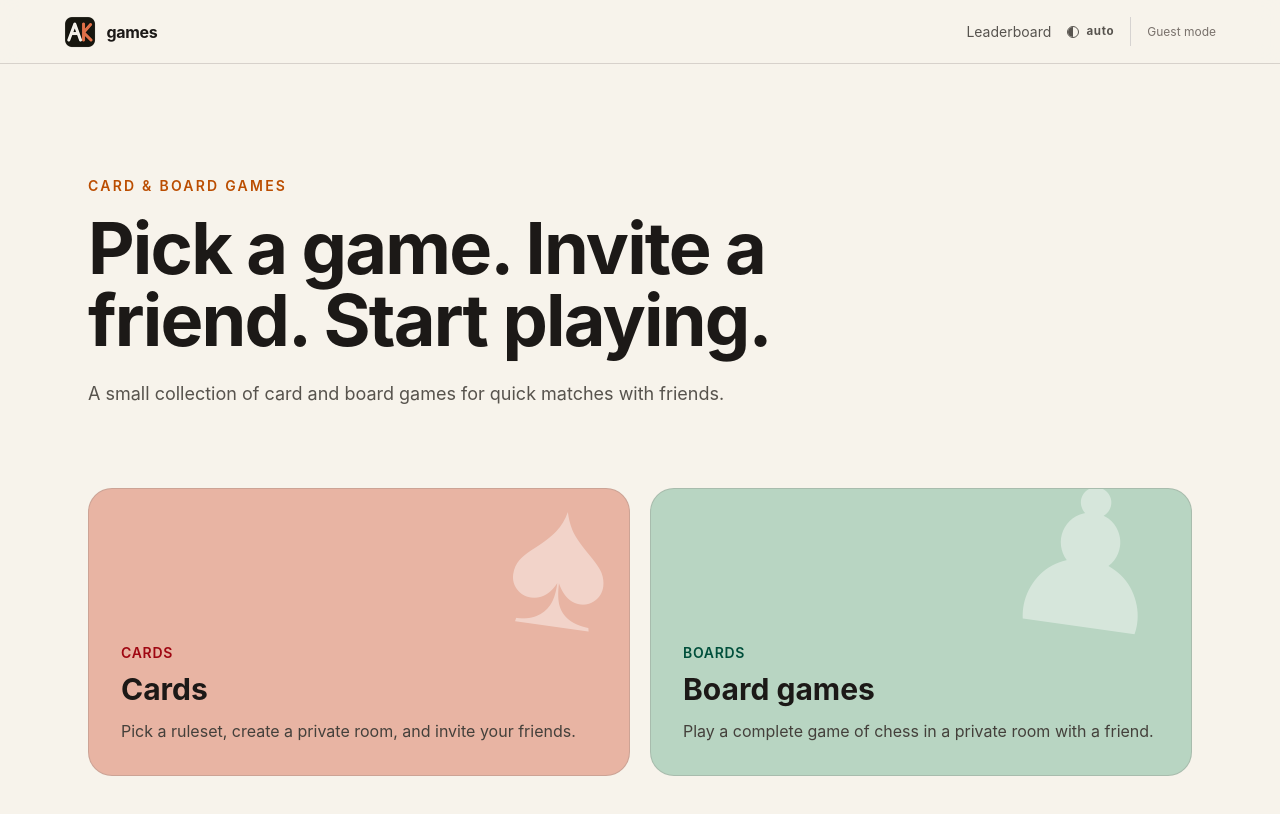
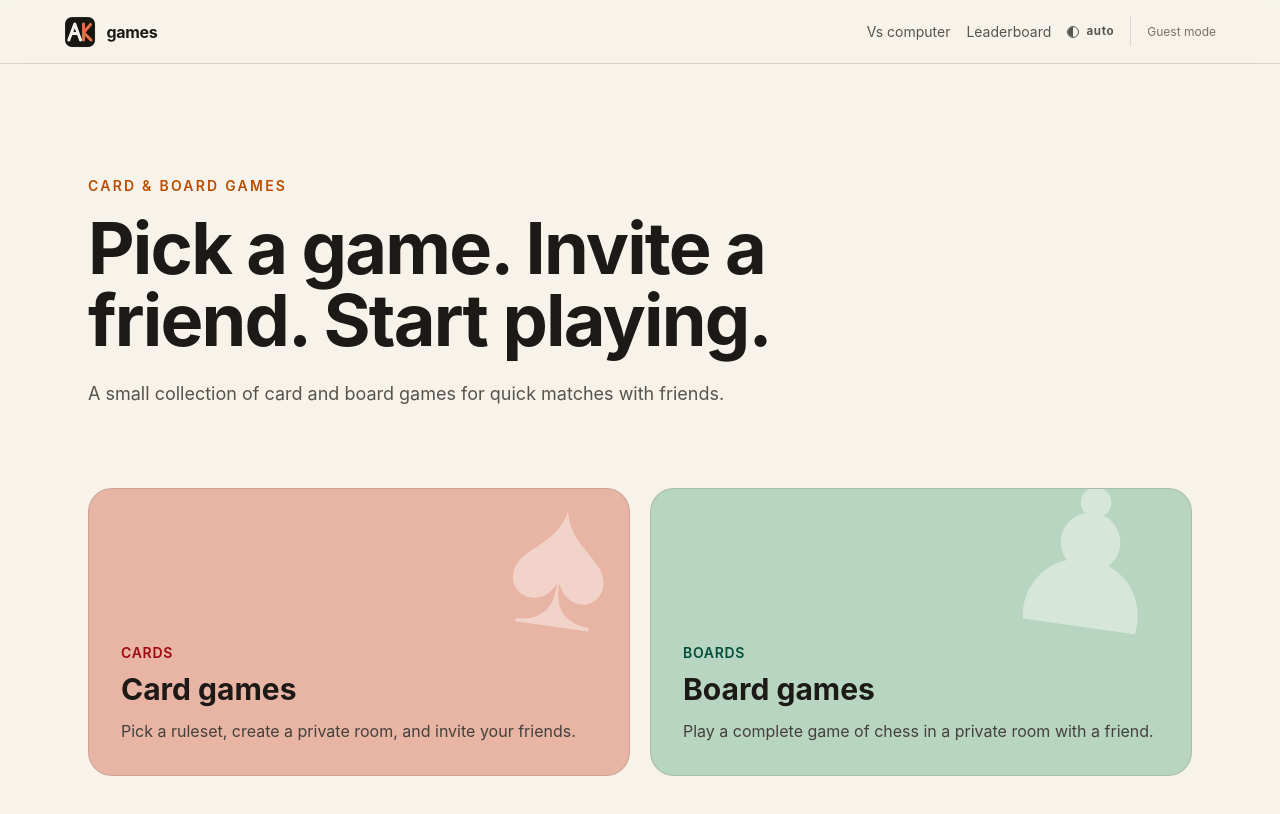
Before and after one commit to alkval/games-platform, a React (Vite) app: page / in a window 1280 px wide. Shown: the top 814 px of the page. Built offline with nearby package versions, Linux system fonts and the light colour scheme; no server answers; what boardgame.io would draw is missing.

Commit message:
Add local computer practice modes

```diff
--- a/src/client/App.tsx
+++ b/src/client/App.tsx
@@ -10,6 +10,7 @@ import { WarRoomPage } from './pages/WarRoomPage';
 import { ChessPage } from './pages/ChessPage';
 import { LeaderboardPage } from './pages/LeaderboardPage';
 import { PublicProfilePage } from './pages/PublicProfilePage';
+import { PracticePage } from './pages/PracticePage';
 
 export function App() {
   return (
@@ -24,6 +25,7 @@ export function App() {
         <Route path="/boardgames/chess" element={<ChessPage />} />
         <Route path="/leaderboard" element={<LeaderboardPage />} />
         <Route path="/players/:playerId" element={<PublicProfilePage />} />
+        <Route path="/practice" element={<PracticePage />} />
         <Route path="/profile" element={<ProfilePage />} />
       </Routes>
     </>
--- a/src/client/components/SiteHeader.tsx
+++ b/src/client/components/SiteHeader.tsx
@@ -12,6 +12,7 @@ export function SiteHeader() {
         <span>games</span>
       </Link>
       <nav className="flex items-center gap-4 text-sm">
+        <Link className="header-link" to="/practice">Vs computer</Link>
         <Link className="header-link" to="/leaderboard">Leaderboard</Link>
         <ThemeToggle />
         {!loading && user ? (
--- a/src/client/pages/HomePage.tsx
+++ b/src/client/pages/HomePage.tsx
@@ -17,7 +17,7 @@ export function HomePage() {
           <span className="portal-mark" aria-hidden="true">&spades;</span>
           <div>
             <p className="text-sm font-semibold uppercase tracking-wider text-red-800">Cards</p>
-            <h2 className="mt-2 text-3xl font-bold">Cards</h2>
+            <h2 className="mt-2 text-3xl font-bold">Card games</h2>
             <p className="mt-3 text-stone-700">Pick a ruleset, create a private room, and invite your friends.</p>
           </div>
         </Link>
--- /dev/null
+++ b/src/client/pages/PracticePage.tsx
@@ -0,0 +1,98 @@
+import { MCTSBot, RandomBot } from 'boardgame.io/ai';
+import { Local } from 'boardgame.io/multiplayer';
+import { Client } from 'boardgame.io/react';
+import { useMemo, useState } from 'react';
+import { Link, useSearchParams } from 'react-router-dom';
+import { getGame, listGames } from '../../games/registry';
+
+type Difficulty = 'easy' | 'normal' | 'hard';
+type BotOptions = ConstructorParameters<typeof MCTSBot>[0];
+class NormalBot extends MCTSBot {
+  constructor(options: BotOptions) { super({ ...options, iterations: 60, playoutDepth: 24 }); this.setOpt('async', true); }
+}
+class HardBot extends MCTSBot {
+  constructor(options: BotOptions) { super({ ...options, iterations: 180, playoutDepth: 45 }); this.setOpt('async', true); }
+}
+const difficulties: Array<{ id: Difficulty; name: string; copy: string }> = [
+  { id: 'easy', name: 'Easy', copy: 'Quick, random legal moves.' },
+  { id: 'normal', name: 'Normal', copy: 'A short Monte Carlo search.' },
+  { id: 'hard', name: 'Hard', copy: 'A longer search; still not rated ELO.' },
+];
+
+function PracticeTable({ gameId, difficulty }: { gameId: string; difficulty: Difficulty }) {
+  const [round, setRound] = useState(0);
+  const definition = getGame(gameId)!;
+  const PracticeClient = useMemo(() => {
+    if (!definition.game.ai?.enumerate) throw new Error(`${definition.name} does not support computer play.`);
+    const BotClass = difficulty === 'easy' ? RandomBot : difficulty === 'normal' ? NormalBot : HardBot;
+    return Client({
+      game: definition.game,
+      board: definition.board,
+      multiplayer: Local({ bots: { '1': BotClass } }),
+      debug: false,
+    });
+  }, [definition, difficulty]);
+
+  return (
+    <div>
+      <div className="practice-bar">
+        <div><b>You</b> vs <b>Computer</b><span className="ml-2 text-stone-500">({difficulty})</span></div>
+        <button className="secondary-button" type="button" onClick={() => setRound((value) => value + 1)}>New game</button>
+      </div>
+      <PracticeClient key={round} matchID={`practice-${gameId}-${difficulty}-${round}`} playerID="0" numPlayers={2} />
+    </div>
+  );
+}
+
+export function PracticePage() {
+  const [params, setParams] = useSearchParams();
+  const gameId = params.get('game');
+  const requestedDifficulty = params.get('difficulty');
+  const difficulty: Difficulty = requestedDifficulty === 'easy' || requestedDifficulty === 'hard' ? requestedDifficulty : 'normal';
+  const definition = gameId ? getGame(gameId) : undefined;
+  const games = listGames();
+
+  if (!definition) {
+    return (
+      <main className="page-shell">
+        <p className="text-sm font-semibold uppercase tracking-[0.16em] text-amber-700">Solo practice</p>
+        <h1 className="mt-2 text-5xl font-bold tracking-tight">Play against the computer</h1>
+        <p className="mt-4 max-w-2xl text-stone-600">Pick any game and start immediately. These are local practice matches, so they do not change profiles or leaderboards.</p>
+        <div className="mt-10 grid gap-5 md:grid-cols-3">
+          {games.map((game) => (
+            <Link className="game-list-card" key={game.id} to={`/practice?game=${game.id}&difficulty=normal`}>
+              <p className="text-sm font-semibold uppercase tracking-[0.12em] text-amber-700">{game.category === 'card' ? 'Card game' : 'Board game'}</p>
+              <h2 className="mt-2 text-3xl font-bold">{game.name}</h2>
+              <p className="mt-3 text-stone-600">{game.description}</p>
+              <p className="mt-8 font-semibold">Play vs computer &rarr;</p>
+            </Link>
+          ))}
+        </div>
+      </main>
+    );
+  }
+
+  return (
+    <div>
+      <div className="practice-setup">
+        <div className="flex flex-wrap items-center gap-4">
+          <Link className="header-link" to="/practice">&larr; All practice games</Link>
+          <strong>{definition.name}</strong>
+        </div>
+        <div className="flex flex-wrap gap-2" aria-label="Computer difficulty">
+          {difficulties.map((option) => (
+            <button
+              className={difficulty === option.id ? 'primary-button' : 'secondary-button'}
+              key={option.id}
+              type="button"
+              title={option.copy}
+              onClick={() => setParams({ game: definition.id, difficulty: option.id })}
+            >{option.name}</button>
+          ))}
+        </div>
+        <p className="basis-full text-xs text-stone-500">Difficulty is approximate, not an ELO rating. The bot only searches legal moves provided by the game.</p>
+      </div>
+      <PracticeTable key={`${definition.id}-${difficulty}`} gameId={definition.id} difficulty={difficulty} />
+    </div>
+  );
+}
--- a/src/client/styles.css
+++ b/src/client/styles.css
@@ -254,6 +254,8 @@ input:focus-visible {
 .leaderboard-row { display: grid; grid-template-columns: 4rem minmax(10rem, 1.6fr) repeat(4, minmax(5rem, .7fr)); align-items: center; gap: 1rem; min-width: 48rem; padding: 1rem 1.25rem; border-bottom: 1px solid var(--rule-soft); color: var(--ink-soft); }
 .leaderboard-row:last-child { border-bottom: 0; }.leaderboard-row:not(.leaderboard-head):hover { background: var(--paper-2, var(--paper)); color: var(--ink); }
 .leaderboard-head { color: var(--ink-muted); font-size: .72rem; font-weight: 700; letter-spacing: .06em; text-transform: uppercase; }
+.practice-setup,.practice-bar { display: flex; flex-wrap: wrap; align-items: center; justify-content: space-between; gap: 1rem; border-bottom: 1px solid var(--rule); background: var(--surface); padding: 1rem max(1.5rem, calc((100vw - 72rem) / 2)); }
+.practice-bar { border-top: 1px solid var(--rule); }
 @media (max-width: 760px) { .leaderboard-table { overflow-x: auto; } .site-header nav { gap: .65rem; } .site-header .header-link { font-size: .75rem; } }
 
 .page-shell {
--- a/src/games/boardgames/chess/game.ts
+++ b/src/games/boardgames/chess/game.ts
@@ -50,4 +50,15 @@ export const ChessGame: Game<ChessState> = {
   },
   turn: { minMoves: 1, maxMoves: 1 },
   endIf: ({ G }) => getChessResult(G),
+  ai: {
+    enumerate: (G, _ctx, playerID) => {
+      const chess = new Chess(G.fen);
+      const expected = playerID === '0' ? 'w' : 'b';
+      if (chess.turn() !== expected) return [];
+      return chess.moves({ verbose: true }).map((move) => ({
+        move: 'makeMove',
+        args: [move.from, move.to, move.promotion ?? 'q'],
+      }));
+    },
+  },
 };
--- a/src/games/cardgames/mattis/game.ts
+++ b/src/games/cardgames/mattis/game.ts
@@ -302,6 +302,26 @@ export const MattisGame: Game<MattisState> = {
     },
   },
   endIf: ({ G }) => getMattisResult(G),
+  ai: {
+    enumerate: (G, _ctx, playerID) => {
+      if (playerID !== G.activePlayer) return [];
+      if (G.phase === 'collecting') {
+        return [
+          ...G.hands[playerID].map((_card, index) => ({ move: 'playCard', args: [index] })),
+          ...(G.stock.length > 1 ? [{ move: 'drawBlind' }] : []),
+        ];
+      }
+
+      const top = G.trick.at(-1)?.card;
+      const legal = G.mustPickUp[playerID]
+        ? []
+        : G.hands[playerID]
+            .map((card, index) => ({ card, index }))
+            .filter(({ card }) => !top || Boolean(G.trumpSuit && canBeat(card, top, G.trumpSuit)))
+            .map(({ index }) => ({ move: 'playCard', args: [index] }));
+      return legal.length ? legal : [{ move: 'pickUpOldest' }];
+    },
+  },
   playerView: ({ G, playerID }) => ({
     ...G,
     stock: [],
--- a/src/games/cardgames/war/game.ts
+++ b/src/games/cardgames/war/game.ts
@@ -114,6 +114,10 @@ export const WarGame: Game<WarState> = {
     const handsAreEmpty = G.handCounts['0'] === 0 && G.handCounts['1'] === 0;
     return handsAreEmpty && G.currentTrick.length === 0 ? getWarResult(G) : undefined;
   },
+  ai: {
+    enumerate: (G, _ctx, playerID) =>
+      (G.hands[playerID] ?? []).map((_card, index) => ({ move: 'playCard', args: [index] })),
+  },
   playerView: ({ G, playerID }) => ({
     ...G,
     hands: Object.fromEntries(
```
Also changed, not shown: 1 other file (tests, documents, lock files or other folders).
